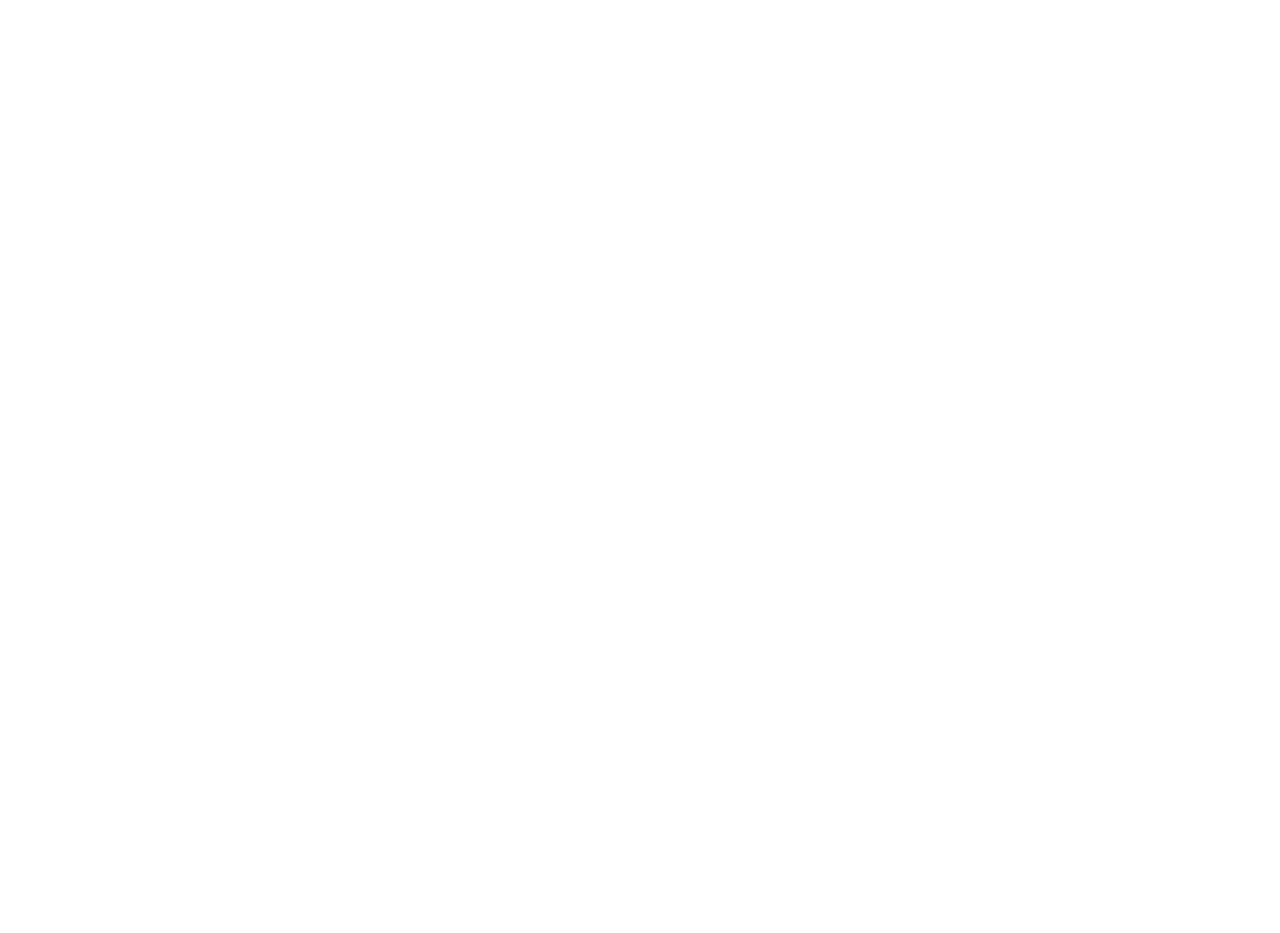
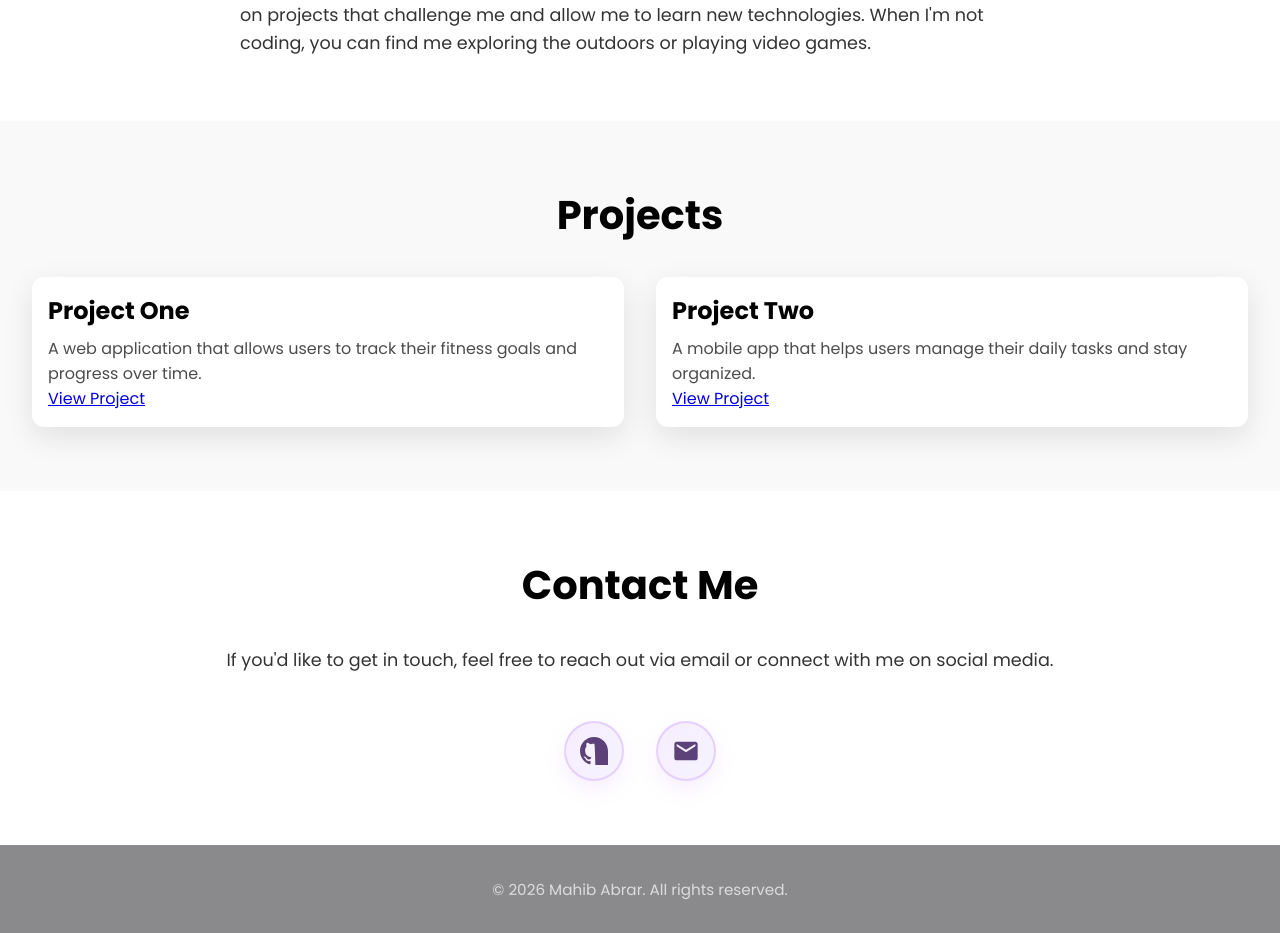
Before and after one commit to MahibAbrar222/mahibabrar.github.io, a React (Vite) app: page / in a window 1280 px wide. Shown: the part 684-1617 px from the top of the page. Before the commit the page ends 800 px from the top, so only its background shows below. Built offline with nearby package versions, Linux system fonts and the light colour scheme.

Commit message:
feat: add about, projects, and contact sections with social media links and project descriptions

```diff
--- a/src/App.tsx
+++ b/src/App.tsx
@@ -33,7 +33,67 @@
         </div>
       </section>
 
+      <section id="about" className="about-section">
+        <h2>About Me</h2>
+        <p>I'm a self-taught developer with a passion for creating innovative solutions. I enjoy working on projects that challenge me and allow me to learn new technologies. When I'm not coding, you can find me exploring the outdoors or playing video games.</p>
+      </section>
 
+      <section id="projects" className="projects-section">
+        <h2>Projects</h2>
+        <div className="projects">
+          <div className="project-card">
+            <div className="card-content">
+              <h3>Project One</h3>
+          <p>A web application that allows users to track their fitness goals and progress over time.</p>
+          <a href="#" className="project-link">View Project</a>
+            </div>
+
+        </div>
+        <div className="project-card">
+            <div className="card-content">
+          <h3>Project Two</h3>
+          <p>A mobile app that helps users manage their daily tasks and stay organized.</p>
+          <a href="#" className="project-link">View Project</a>
+          </div>
+        </div>
+        </div>
+
+      </section>
+
+      <section id="contact" className="contact-section">
+        <h2>Contact Me</h2>
+        <p>If you'd like to get in touch, feel free to reach out via email or connect with me on social media.</p>
+        <div className="social-icons">
+          <a
+            href="https://github.com/itsmahibabrar"
+            className="social-icon"
+            target="_blank"
+            rel="noopener noreferrer"
+            aria-label="GitHub"
+            title="GitHub"
+          >
+            <svg viewBox="0 0 24 24" fill="currentColor">
+              <path d="M12 0C5.37 0 0 5.37 0 12c0 5.31 3.435 9.795 8.205 11.385.6.105.825-.255.825-.57 0-.285-.015-1.23-.015-2.235-3.015.555-3.795-.735-4.035-1.41-.135-.345-.72-1.41-1.23-1.695-.42-.225-1.02-.78-.015-.795.945-.015 1.62.87 1.845 1.23 1.08 1.815 2.805 1.305 3.495.99.105-.78.42-1.305.765-1.605-2.67-.3-5.46-1.335-5.46-5.925 0-1.305.465-2.385 1.23-3.225-.12-.3-.54-1.53.12-3.18 0 0 1.005-.315 3.3 1.23.96-.27 1.98-.405 3-.405s2.04.135 3 405c2.295-1.56 3.3-1.23 3.3-1.23.66 1.65.24 2.88.12 3.18.765.84 1.23 1.905 1.23 3.225 0 4.605-2.805 5.625-5.475 5.925.435.375.81 1.095.81 2.22 0 1.605-.015 2.895-.015 3.3 0 .315.225.69.825.57A12.002 12.002 0 0 0 24 12c0-6.63-5.37-12-12-12z"/>
+            </svg>
+          </a>
+
+
+          <a
+            href="mailto:mahibabrar123@gmail.com"
+            className="social-icon"
+            aria-label="Email"
+            title="Email"
+          >
+            <svg viewBox="0 0 24 24" fill="currentColor">
+              <path d="M20 4H4c-1.1 0-1.99.9-1.99 2L2 18c0 1.1.9 2 2 2h16c1.1 0 2-.9 2-2V6c0-1.1-.9-2-2-2zm0 4l-8 5-8-5V6l8 5 8-5v2z"/>
+            </svg>
+          </a>
+        </div>
+      </section>
+
+      <footer className="footer">
+        <p>&copy; 2026 Mahib Abrar. All rights reserved.</p>
+      </footer>
     </>
   )
 }
```
